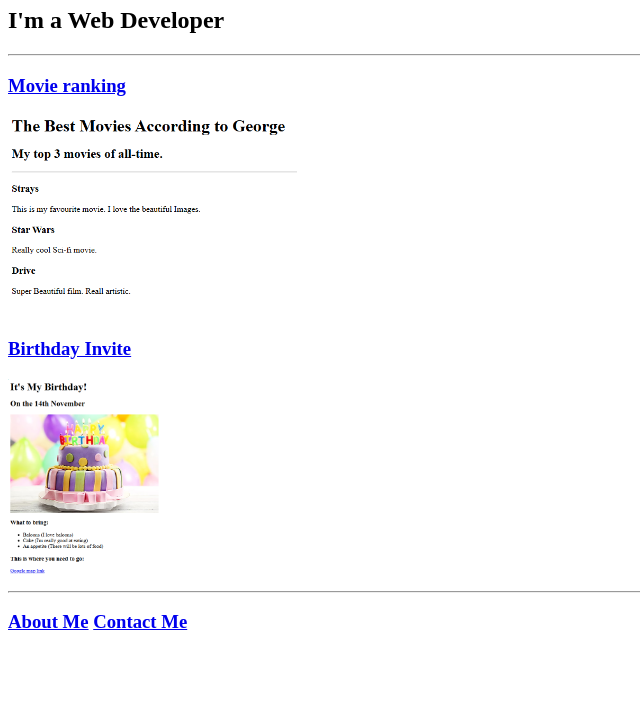
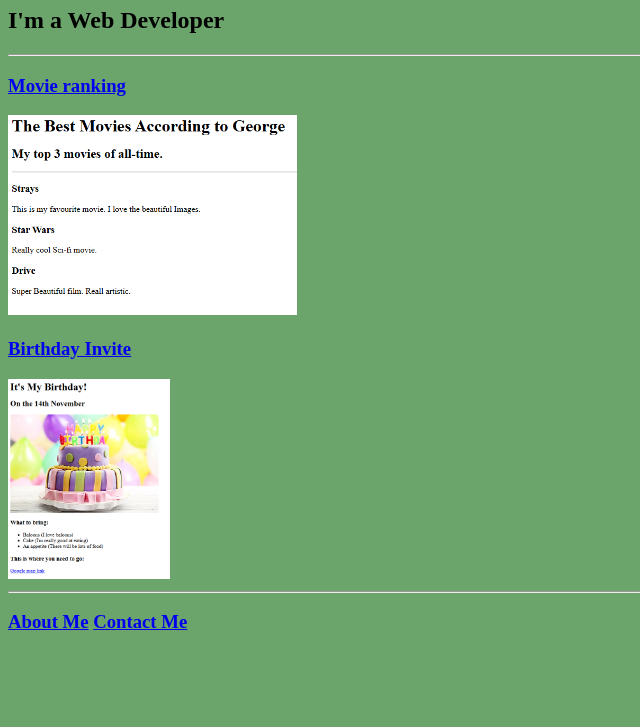
Before and after one commit to Nthumbi/html-portfolio, a plain HTML site: page index.html in a window 1280 px wide. Shown: the part 73-800 px from the top of the page, without its empty margins (0-640 px from the left). Drawn offline with Linux system fonts and the light colour scheme.

Commit message:
Update index.html

```diff
--- a/index.html
+++ b/index.html
@@ -20,7 +20,9 @@ https://developer.mozilla.org/en-US/docs/Web/HTML/Element/img#attr-height -->
     <meta name="viewport" content="width, initial-scale=1.0">
     <title>George's Portfolio</title>
   <style>
-   background-color: green;
+   html{
+    background-color: rgb( 108, 165, 108);
+   }
   </style>
  </head>
  <body>
```
